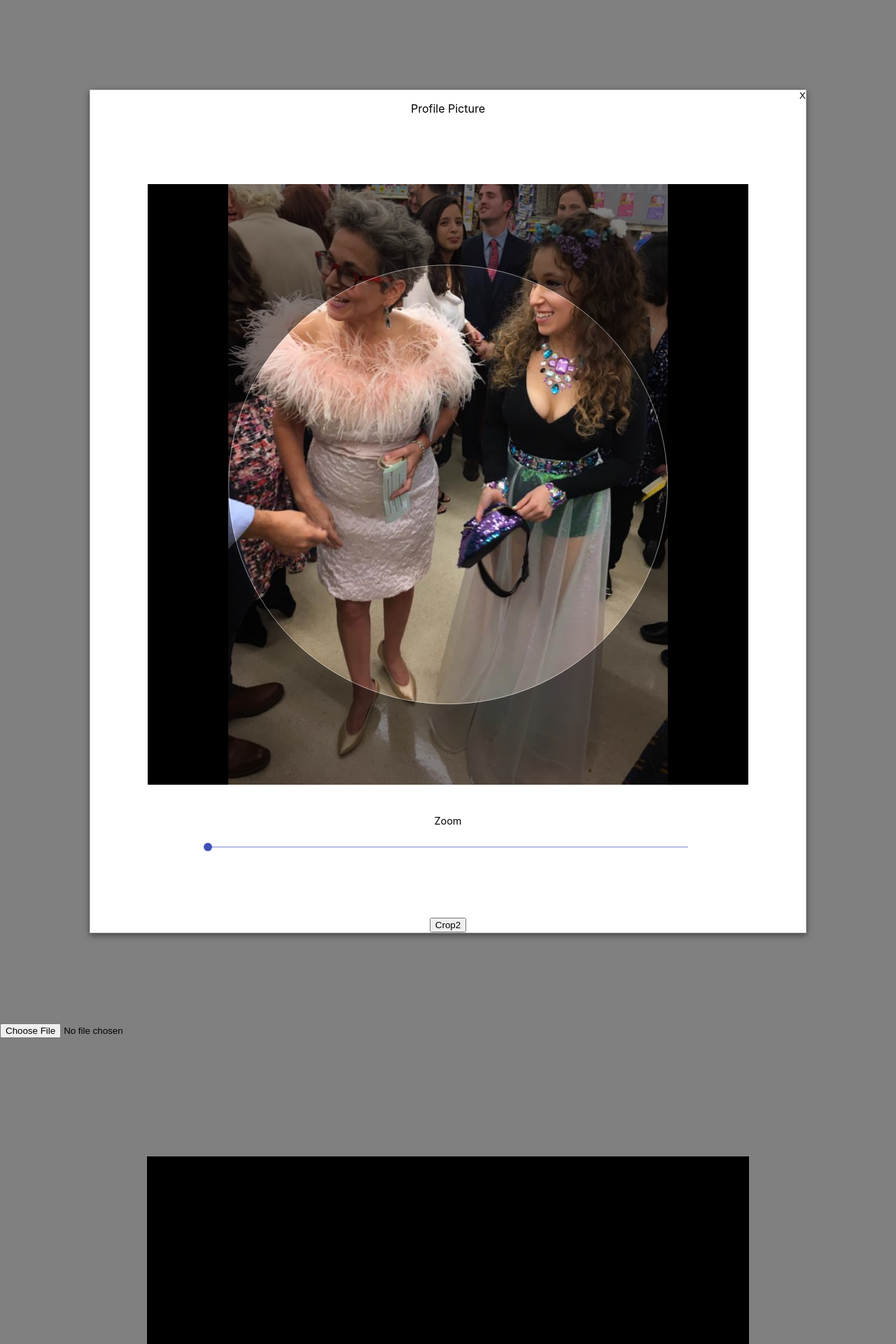
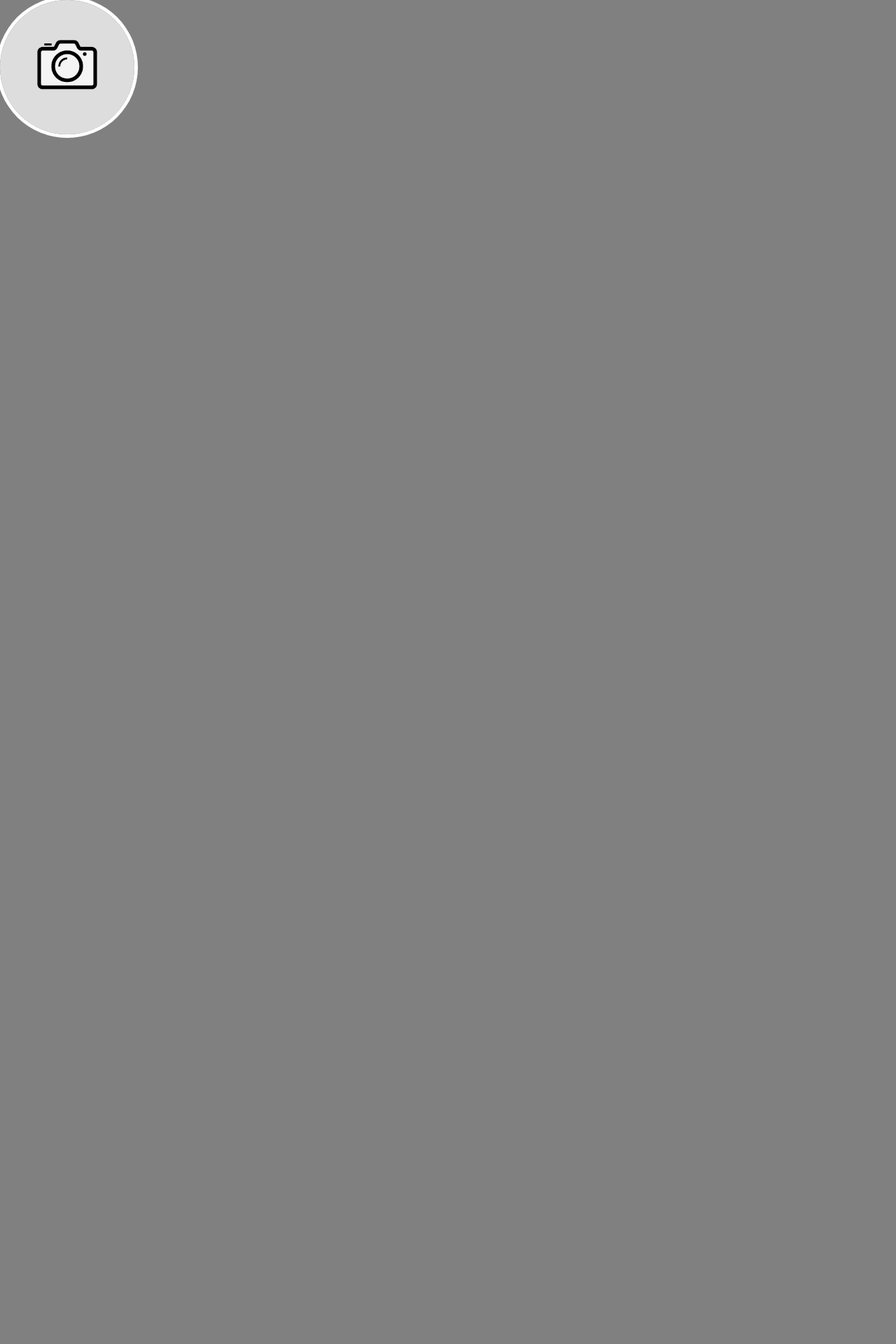
Before and after one commit to DashBarkHuss/react-components, a React (Create React App) app in the folder practice/: page / in a window 1280 px wide. Shown: the top 1920 px of the page at 70% size. After the commit the page ends 800 px from the top, so only its background shows below. Built offline with nearby package versions, Linux system fonts and the light colour scheme.

Commit message:
app.js verify image

```diff
--- a/practice/src/App.js
+++ b/practice/src/App.js
@@ -4,34 +4,60 @@ import './App.css';
 import EasyCrop from './components/ReactEasyCrop/EasyCrop';
 import ImgDropAndCrop from './components/DragAndCropAndUpload/ImgDropAndCrop';
 import CropAndUpload from './components/ReactEasyCropAndUpload/CropAndUpload';
-import React, { useState } from 'react';
+import React, { useEffect, useState } from 'react';
+import { blobToImage64 } from './components/ReactEasyCrop/utils';
+
 function App() {
-  const [cropVisible, setCropVisible] = useState(true);
+  const [cropVisible, setCropVisible] = useState(false);
+  const [imgSrc, setImgSrc] = useState(null);
+  const [imgErrs, setImgErrs] = useState([]);
   const closeCrop = () => {
     setCropVisible(false);
   };
-  const myFunc = (e) => {
-    console.log(e);
+  useEffect(() => {
+    if (imgSrc) setCropVisible(true);
+  }, [imgSrc]);
+  useEffect(() => {
+    if (imgErrs.length) {
+      alert(...imgErrs);
+      setImgErrs([]);
+    }
+  }, [imgErrs]);
+
+  const verifyImage = (file) => {
+    const errArr = [];
+    const maxSizemb = 1;
+    var filesizemb = file.size * 0.000001;
+    if (filesizemb > maxSizemb) errArr.push(`File size must be less than ${maxSizemb}mb.`);
+    setImgErrs([...errArr]);
+    return errArr.length ? false : true;
   };
+  const uploadProfilePic = (e) => {
+    const file = e.target.files[0];
+    if (verifyImage(file)) blobToImage64(file).then((image64) => setImgSrc(image64));
+  };
+
   return (
     <div className="App">
-      {/* <div style={{ width: '15%' }}>
-        <EditableProfilePicture></EditableProfilePicture>
-      </div> */}
-      <div style={{ margin: '10%' }}>
-        <div>{cropVisible && <CropAndUpload onClose={closeCrop}></CropAndUpload>}</div>
+      <div style={{ width: '15%' }}>
+        <label>
+          <input
+            type="file"
+            style={{ display: 'none' }}
+            accept="image/x-png,image/gif,image/jpeg"
+            onChange={uploadProfilePic}
+          />
+          <EditableProfilePicture></EditableProfilePicture>
+        </label>
       </div>
-      <input type="file" onChange={myFunc} />
-      <div style={{ margin: '10%' }}>
-        <div>
-          <EasyCrop></EasyCrop>
+      {cropVisible && (
+        <div style={{ margin: '10%' }}>
+          <div>
+            {' '}
+            <CropAndUpload onClose={closeCrop} imgSrc={imgSrc}></CropAndUpload>
+          </div>
         </div>
-      </div>
-      <div style={{ margin: '10%' }}>
-        <div>
-          <ImgDropAndCrop></ImgDropAndCrop>
-        </div>
-      </div>
+      )}
     </div>
   );
 }
--- a/practice/src/components/EditableProfilePicture/EditableProfilePicture.js
+++ b/practice/src/components/EditableProfilePicture/EditableProfilePicture.js
@@ -5,7 +5,9 @@ import defaultAvatar from './default-avatar.png';
 export default function EditableProfilePicture(props) {
   return (
     <div className="editable_profile_picture__container">
-      <div className="editable_profile_picture__overlay">Update Profile Picture</div>
+      <div className="editable_profile_picture__overlay" onClick={props.onClick}>
+        Update Profile Picture
+      </div>
 
       <img
         src={props.profilePicUrl || defaultAvatar}
--- a/practice/src/components/ReactEasyCrop/utils.js
+++ b/practice/src/components/ReactEasyCrop/utils.js
@@ -42,10 +42,10 @@ export const getCroppedImg = async (imageSrc, crop) => {
 
   /* setting canvas width & height allows us to
     resize from the original image resolution */
-  canvas.width = crop.width;
-  canvas.height = crop.height;
+  canvas.width = 300;
+  canvas.height = 300;
   const ext = extractImageFileExtensionFromBase64(imageSrc);
-  ctx.drawImage(image, crop.x, crop.y, crop.width, crop.height, 0, 0, crop.width, crop.height);
+  ctx.drawImage(image, crop.x, crop.y, crop.width, crop.height, 0, 0, canvas.width, canvas.height);
 
   return new Promise((resolve) => {
     canvas.toBlob((blob) => {
--- a/practice/src/components/ReactEasyCropAndUpload/CropAndUpload.js
+++ b/practice/src/components/ReactEasyCropAndUpload/CropAndUpload.js
@@ -10,22 +10,13 @@ import { blobToImage64 } from '../ReactEasyCrop/utils';
 
 export default function CropAndUpload(props) {
   const [crop, setCrop] = useState(null);
-  useEffect(() => {
-    if (crop) console.log({ crop });
-  }, [crop]);
 
   const onCropComplete = (cropInfo) => {
     console.log(cropInfo);
     setCrop(cropInfo);
   };
 
-  async function onCrop(img) {
-    console.log('img', img);
-    const image64File = await blobToImage64(img);
-    // const ext = extractImageFileExtensionFromBase64(image64File);
-    downloadBase64File(image64File, 'myfile');
-  }
-  async function onCrop2(e) {
+  async function onCrop(e) {
     e.preventDefault();
     const image = await getCroppedImg(props.imgSrc || defaultImg, crop.croppedAreaPixels);
     const image64File = await blobToImage64(image);
@@ -35,7 +26,6 @@ export default function CropAndUpload(props) {
 
   const handleCrop = (info) => {
     setCrop(info);
-    console.log('hsandled crop');
   };
 
   return (
@@ -47,7 +37,7 @@ export default function CropAndUpload(props) {
         onCropComplete={onCropComplete}
         handleCrop={handleCrop}
       ></EasyCrop>
-      <button onClick={onCrop2}>Crop2</button>
+      <button onClick={onCrop}>Crop2</button>
     </form>
   );
 }
```
